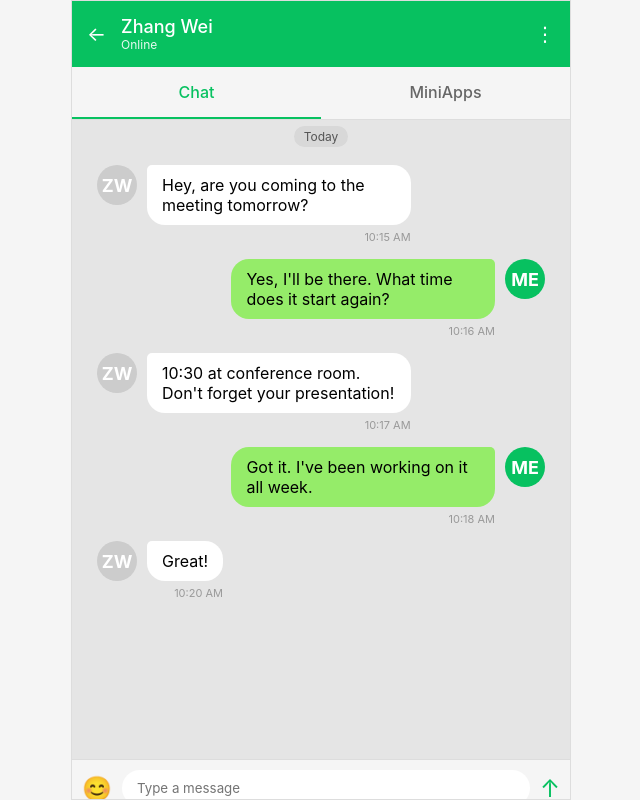
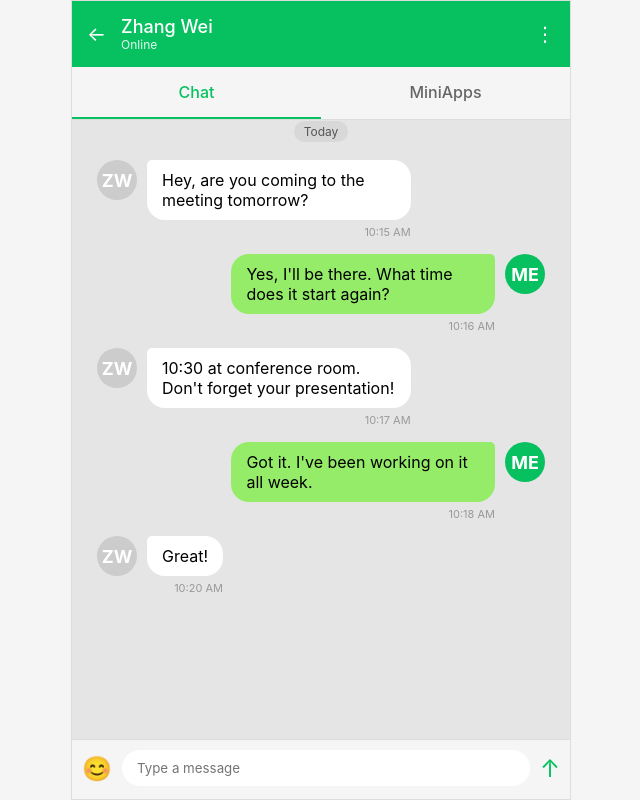
Before and after one commit to espinr/sandbox, a plain HTML site: page miniapps/pureweb/superapp.html in a window 1280 px wide. Shown: the whole page, without its empty margins (319-959 px from the left). Drawn offline with Linux system fonts and the light colour scheme.

Commit message:
Better margin

```diff
--- a/miniapps/pureweb/superapp.html
+++ b/miniapps/pureweb/superapp.html
@@ -104,8 +104,8 @@
 
         .chat-container {
             height: 100%;
-            padding: 25px;
-            margin-top: -40px;
+            padding: 40px 25px;
+            margin-top: -60px;
             background-color: #e5e5e5;
         }
 
```
